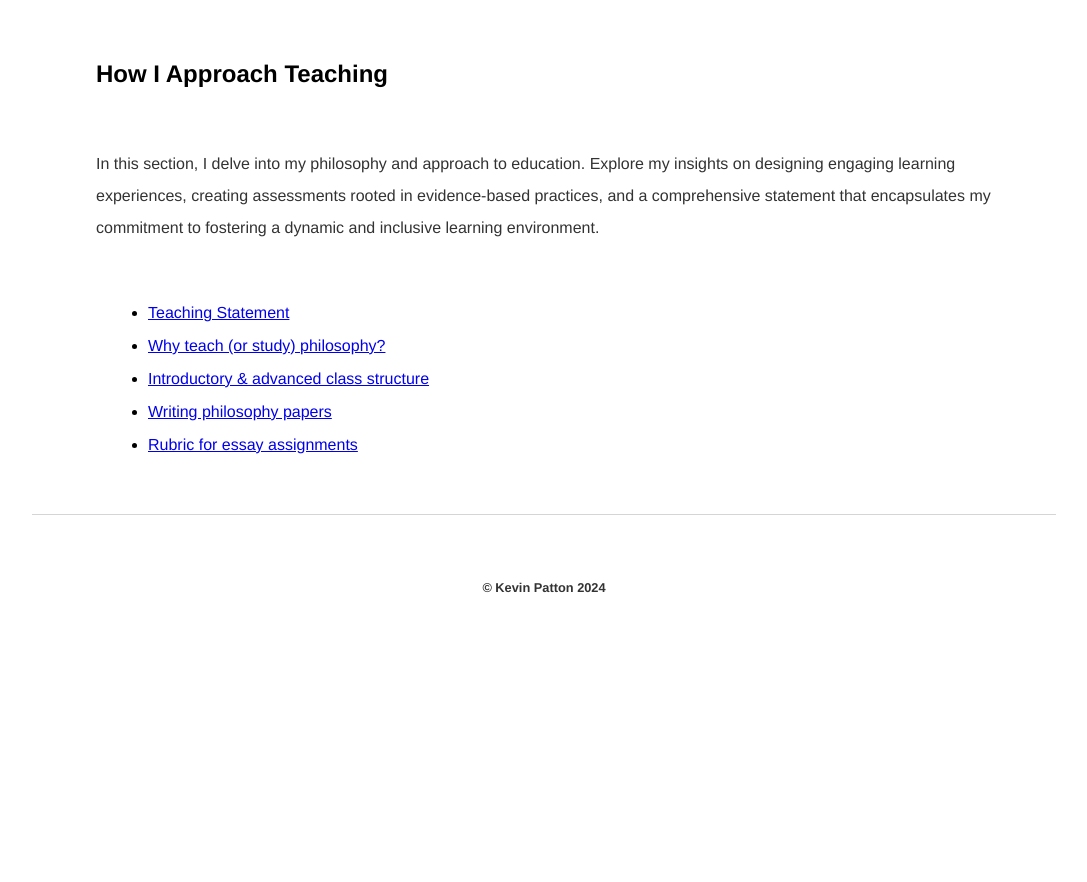
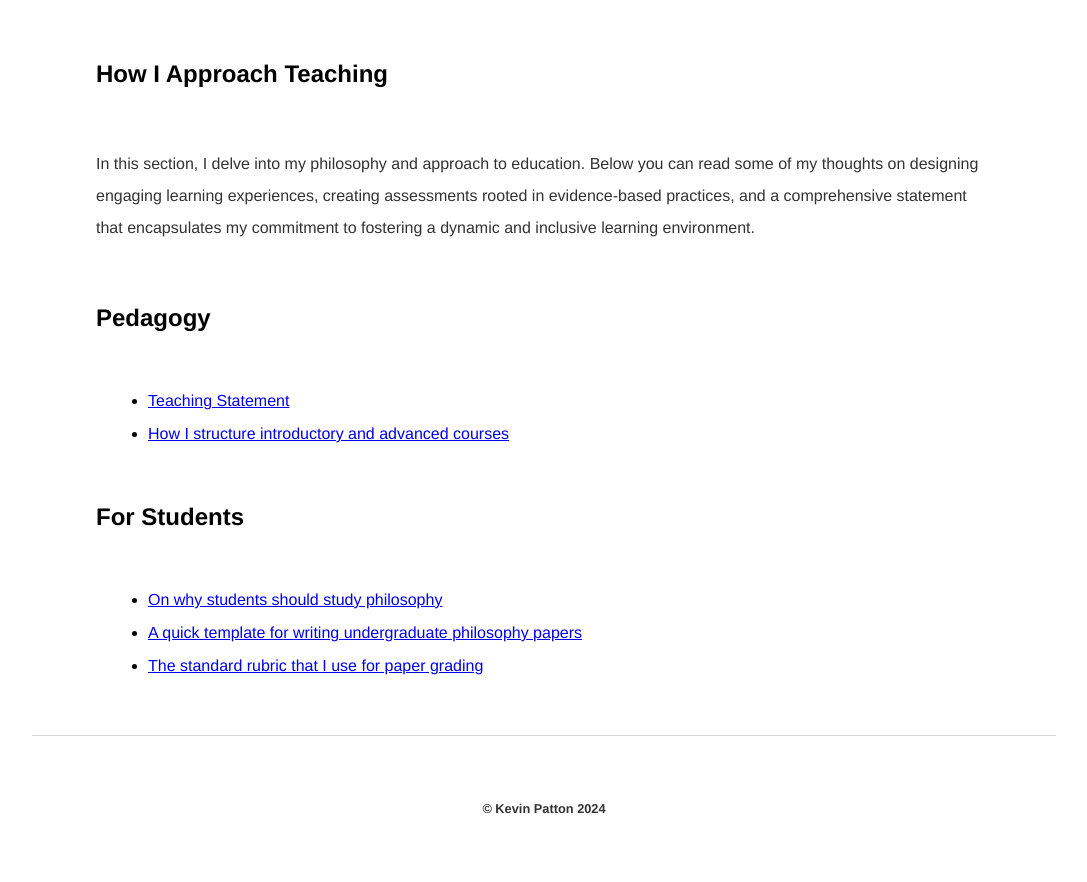
Before and after one commit to kevinjpatton/kevinjpatton.github.io, a Jekyll site: the page built from pedagogy/index.html, in a window 1280 px wide. Shown: the part 348-1230 px from the top of the page, without its empty margins (96-1183 px from the left). Built offline with Jekyll 4.4.1, drawn with Linux system fonts in a browser that asks for light colours; Markdown is read by kramdown in place of the engine named in the settings; before the commit the page ends 1009 px from its top, so only the background shows below that.

Commit message:
Update index.html

```diff
--- a/pedagogy/index.html
+++ b/pedagogy/index.html
@@ -3,11 +3,17 @@ layout: pedagogy
 title: Pedagogy - Kevin Patton
 ---
 <h2>How I Approach Teaching</h2>
-<p>In this section, I delve into my philosophy and approach to education. Explore my insights on designing engaging learning experiences, creating assessments rooted in evidence-based practices, and a comprehensive statement that encapsulates my commitment to fostering a dynamic and inclusive learning environment.</p>
+<p>In this section, I delve into my philosophy and approach to education. Below you can read some of my thoughts on designing engaging learning experiences, creating assessments rooted in evidence-based practices, and a comprehensive statement that encapsulates my commitment to fostering a dynamic and inclusive learning environment.</p>
+
+<h2>Pedagogy</h2>
 <ul class="standard-list">
   <li><a href="/pedagogy/teachingstatement.html">Teaching Statement</a></li>
-  <li><a href="/pedagogy/why_philosophy.html">Why teach (or study) philosophy?</a></li>
-  <li><a href="/pedagogy/class_structure.html">Introductory & advanced class structure</a></li>
-  <li><a href="/pedagogy/writing_philosophy.html">Writing philosophy papers</a></li>
-  <li><a href="/pedagogy/Patton_GradingRubric.html">Rubric for essay assignments</a></li>
+  <li><a href="/pedagogy/class_structure.html">How I structure introductory and advanced courses</a></li>
 </ul>
+
+<h2>For Students</h2>
+<ul class="standard-list">
+  <li><a href="/pedagogy/why_philosophy.html">On why students should study philosophy</a></li>
+   <li><a href="/pedagogy/writing_philosophy.html">A quick template for writing undergraduate philosophy papers</a></li>
+  <li><a href="/pedagogy/Patton_GradingRubric.html">The standard rubric that I use for paper grading</a></li>
+</ul>
```
